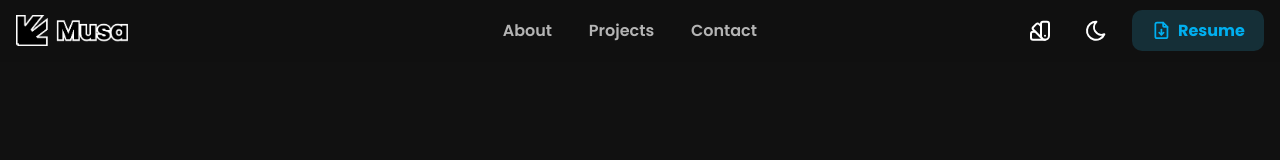
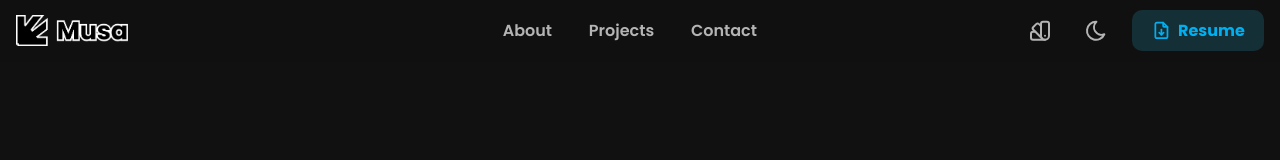
Before and after one commit to huboh/huboh, a React (Create React App) app: page / in a window 1280 px wide. Shown: the top 160 px of the page. Built offline with nearby package versions, Linux system fonts and the light colour scheme.

Commit message:
🎨STYLE: update stroke color for `Icon` component

```diff
--- a/src/components/Button/variants/Icon/icon-button.scss
+++ b/src/components/Button/variants/Icon/icon-button.scss
@@ -16,7 +16,7 @@
   svg {
     display: block;
     font-size: 1.6rem;
-    stroke: var(--text-color);
+    stroke: var(--text-color-grey);
   }
 
   &:hover {
```
